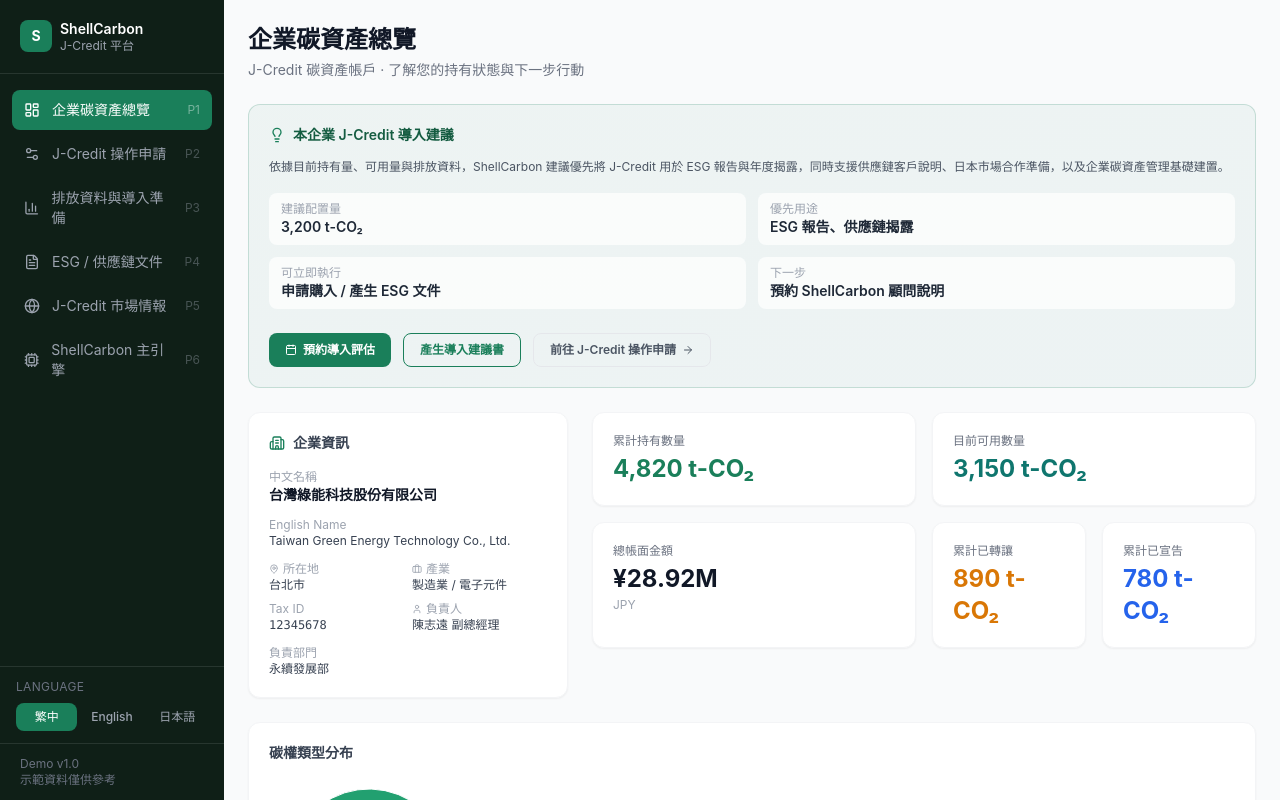
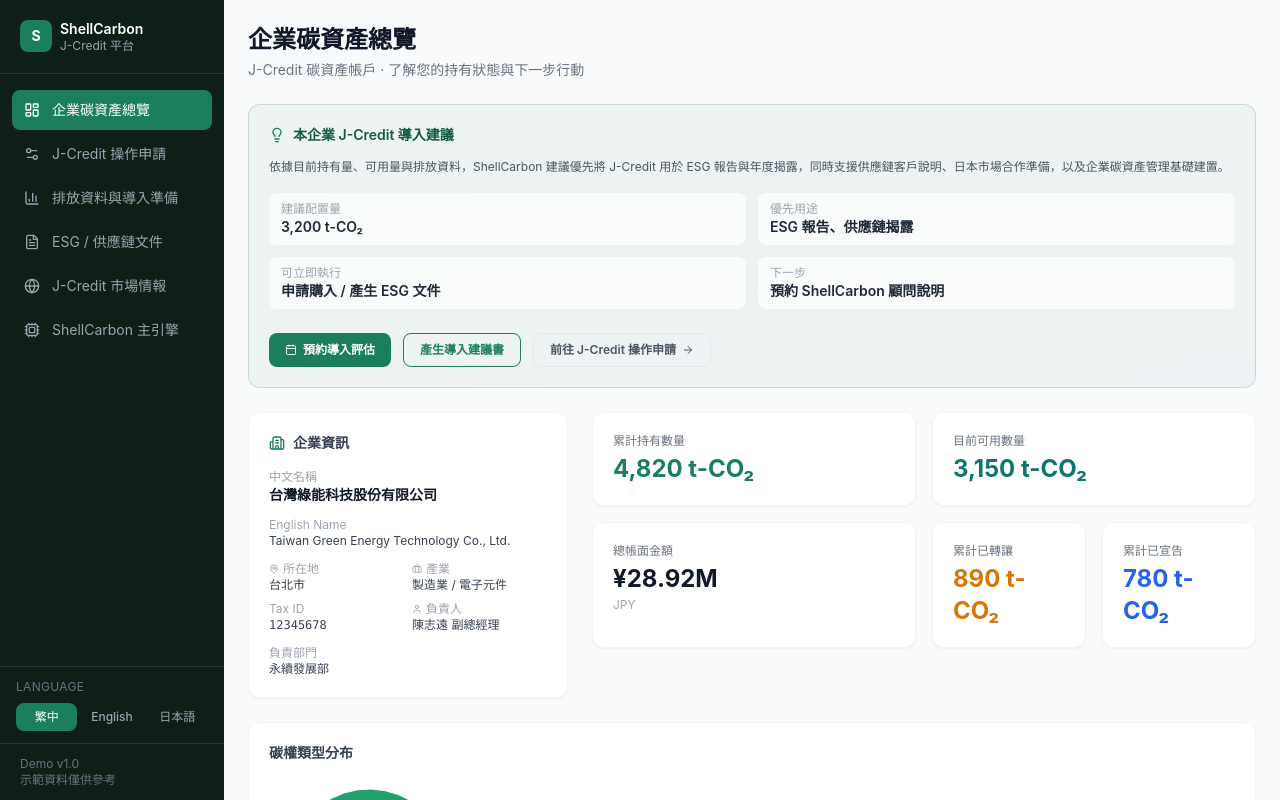
Before and after one commit to dalcen09/shellcarbon, a React (Vite) app: page / in a window 1280 px wide. Built offline with nearby package versions, Linux system fonts and the light colour scheme.

Commit message:
style: remove P1-P6 labels from sidebar nav items
https://claude.ai/code/session_01HEP8qGKvrmn67HL7r9SpSD

```diff
--- a/src/components/Layout.tsx
+++ b/src/components/Layout.tsx
@@ -15,12 +15,12 @@ export default function Layout({ children }: { children: React.ReactNode }) {
   const { t, i18n } = useTranslation();
 
   const navItems = [
-    { to: '/', label: t('nav.page1'), icon: LayoutDashboard, page: 'P1' },
-    { to: '/operations', label: t('nav.page2'), icon: Settings2, page: 'P2' },
-    { to: '/scope', label: t('nav.page3'), icon: BarChart3, page: 'P3' },
-    { to: '/esg', label: t('nav.page4'), icon: FileText, page: 'P4' },
-    { to: '/market', label: t('nav.page5'), icon: Globe, page: 'P5' },
-    { to: '/engine', label: t('nav.page6'), icon: Cpu, page: 'P6' },
+    { to: '/', label: t('nav.page1'), icon: LayoutDashboard },
+    { to: '/operations', label: t('nav.page2'), icon: Settings2 },
+    { to: '/scope', label: t('nav.page3'), icon: BarChart3 },
+    { to: '/esg', label: t('nav.page4'), icon: FileText },
+    { to: '/market', label: t('nav.page5'), icon: Globe },
+    { to: '/engine', label: t('nav.page6'), icon: Cpu },
   ];
 
   return (
@@ -40,7 +40,7 @@ export default function Layout({ children }: { children: React.ReactNode }) {
 
         {/* Nav */}
         <nav className="flex-1 px-3 py-4 space-y-1 overflow-y-auto">
-          {navItems.map(({ to, label, icon: Icon, page }) => (
+          {navItems.map(({ to, label, icon: Icon }) => (
             <NavLink
               key={to}
               to={to}
@@ -55,7 +55,6 @@ export default function Layout({ children }: { children: React.ReactNode }) {
             >
               <Icon size={16} />
               <span>{label}</span>
-              <span className="ml-auto text-xs opacity-40">{page}</span>
             </NavLink>
           ))}
         </nav>
```
